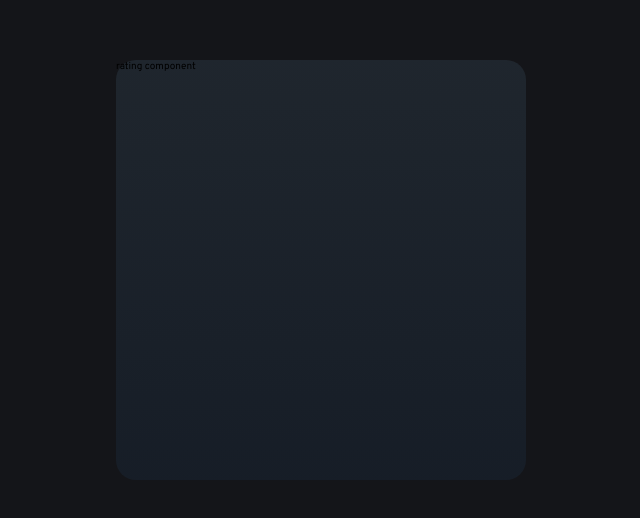
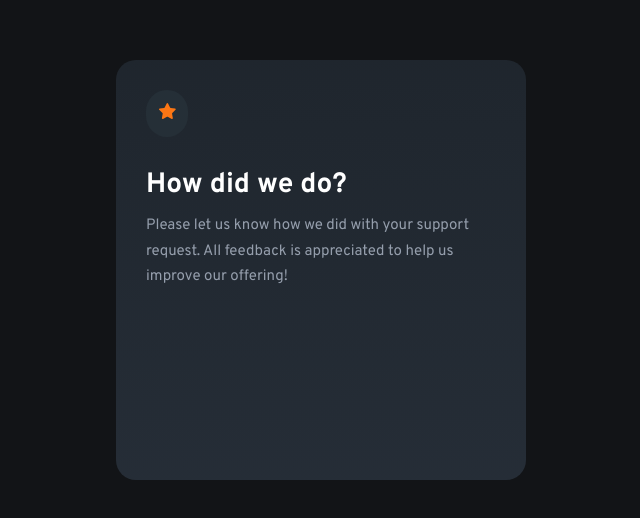
Before and after one commit to naveen-p08/interactive-rating-react, a React (Vite) app: page / in a window 1280 px wide. Shown: the part 130-648 px from the top of the page, without its empty margins (319-959 px from the left). Built offline with nearby package versions, Linux system fonts and the light colour scheme.

Commit message:
ratings component and styles without buttons form

```diff
--- a/src/App.css
+++ b/src/App.css
@@ -1,14 +1,19 @@
 :root {
   --ff-family: "Overpass", sans-serif;
 
-  --bg-dark-blue: hsl(228, 11%, 9%);
+  --bg-dark-blue: hsl(216, 12%, 8%);
   --bg-gradient-top: hsl(212, 19%, 15%);
-  --bg-gradient-bottom: hsl(215, 27%, 12%);
+  --bg-gradient-bottom: hsl(213, 19%, 18%);
   --bg-gradient: linear-gradient(
     to bottom,
     var(--bg-gradient-top),
     var(--bg-gradient-bottom)
   );
+  --bg-star-gray: hsl(205, 19%, 18%);
+  --clr-white: hsl(0, 0%, 100%);
+  --clr-grey: hsl(217, 12%, 63%);
+  --bg-grey: hsl(216, 12%, 54%);
+  --bg-orange: hsl(25, 97%, 53%);
 }
 
 *,
@@ -33,4 +38,7 @@ body {
   min-height: 100vh;
   min-width: 100vw;
   padding-inline: 2rem;
+  color: var(--clr-grey);
+  font-size: 1.5rem;
+  font-weight: 400;
 }
--- a/src/components/Rating.jsx
+++ b/src/components/Rating.jsx
@@ -1,5 +1,18 @@
+import styles from "./Rating.module.css";
+
 function Rating() {
-  return <div>rating component</div>;
+  return (
+    <div>
+      <div className={styles.starimg_container}>
+        <img src="/icon-star.svg" alt="star icon" aria-hidden={true} />
+      </div>
+      <h1>How did we do?</h1>
+      <p>
+        Please let us know how we did with your support request. All feedback is
+        appreciated to help us improve our offering!
+      </p>
+    </div>
+  );
 }
 
 export default Rating;
--- /dev/null
+++ b/src/components/Rating.module.css
@@ -0,0 +1,18 @@
+.starimg_container {
+  background-color: var(--bg-star-gray);
+  padding: 1.25rem;
+  border-radius: 100px;
+  max-width: fit-content;
+}
+
+h1 {
+  font-size: 2.8rem;
+  font-weight: 700;
+  margin-bottom: 1rem;
+  color: var(--clr-white);
+  margin-top: 3rem;
+}
+
+p {
+  line-height: 1.7;
+}
--- a/src/components/ui/Card.module.css
+++ b/src/components/ui/Card.module.css
@@ -3,6 +3,7 @@
   height: 36rem;
   background-image: var(--bg-gradient);
   border-radius: 2rem;
+  padding: 3rem;
 }
 
 @media (min-width: 768px) {
```
